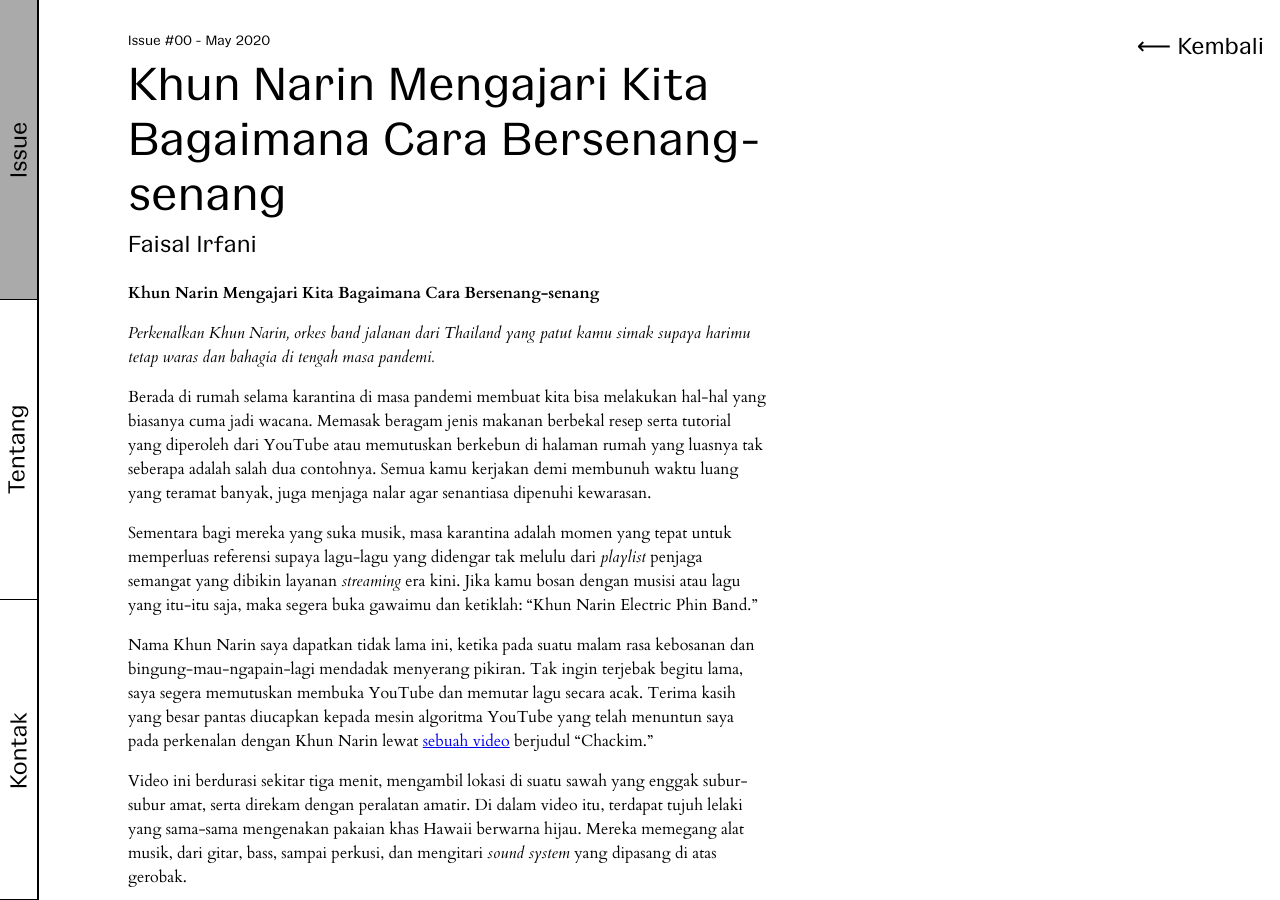
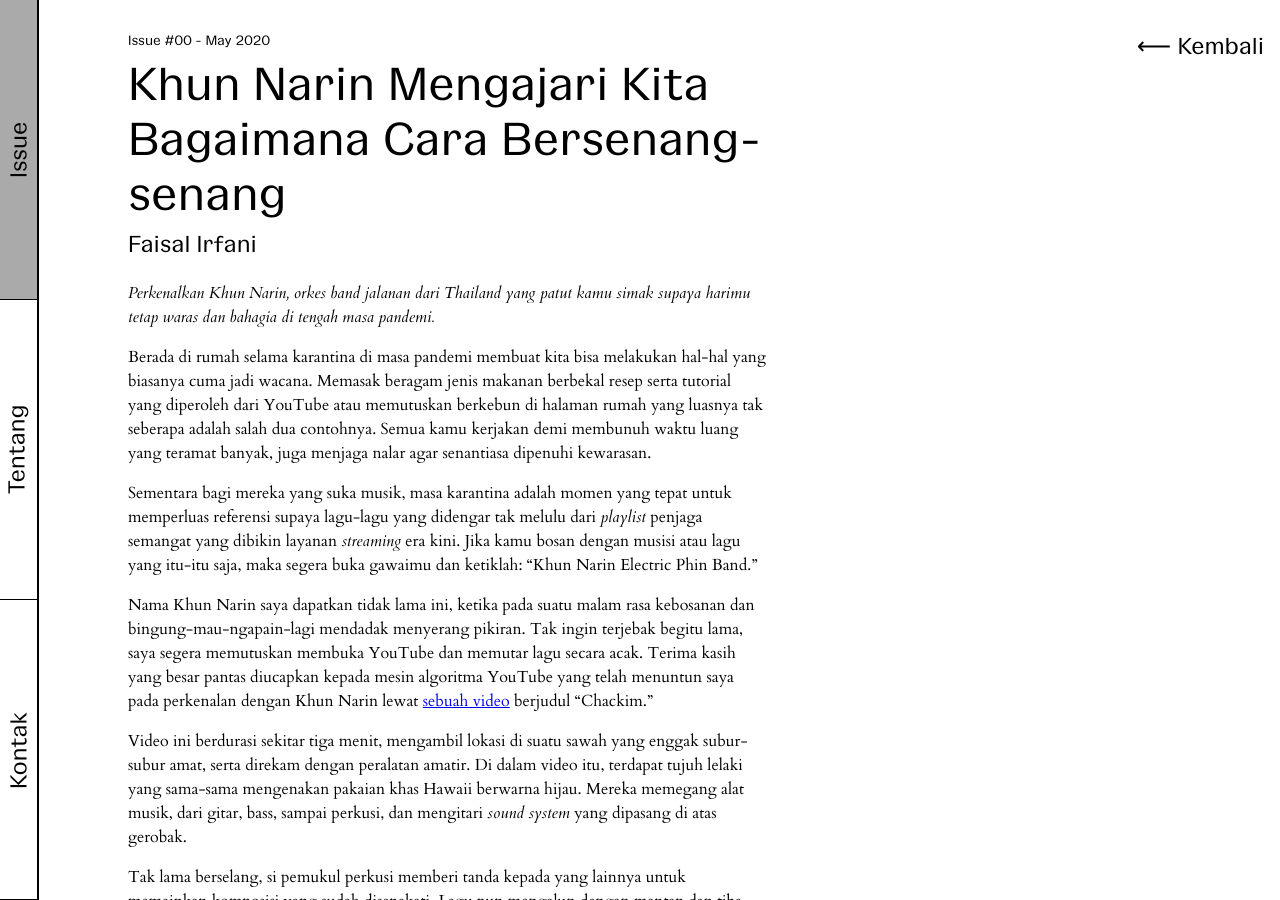
Before and after one commit to zinabidin/zinabidin.github.io, a Jekyll site: the page built from _posts/Issue 00/2020-05-12-khun-narin-mengajari-kita-bagaimana-cara-bersenang-senang.md, in a window 1280 px wide and 900 px high. Built offline with Jekyll 4.4.1, drawn with Linux system fonts in a browser that asks for light colours.

Commit message:
Update from Forestry.io Rizal Ramadhan updated _posts/Issue 00/2020-05-12-khun-narin-mengajari-kita-bagaimana-cara-bersenang-senang.md

```diff
--- a/_posts/Issue 00/2020-05-12-khun-narin-mengajari-kita-bagaimana-cara-bersenang-senang.md
+++ b/_posts/Issue 00/2020-05-12-khun-narin-mengajari-kita-bagaimana-cara-bersenang-senang.md
@@ -5,8 +5,6 @@ author: Faisal Irfani
 bio: Faisal Irfani menghabiskan waktunya untuk menulis dan mendengar musik.
 
 ---
-**Khun Narin Mengajari Kita Bagaimana Cara Bersenang-senang**
-
 _Perkenalkan Khun Narin, orkes band jalanan dari Thailand yang patut kamu simak supaya harimu tetap waras dan bahagia di tengah masa pandemi._
 
 Berada di rumah selama karantina di masa pandemi membuat kita bisa melakukan hal-hal yang biasanya cuma jadi wacana. Memasak beragam jenis makanan berbekal resep serta tutorial yang diperoleh dari YouTube atau memutuskan berkebun di halaman rumah yang luasnya tak seberapa adalah salah dua contohnya. Semua kamu kerjakan demi membunuh waktu luang yang teramat banyak, juga menjaga nalar agar senantiasa dipenuhi kewarasan.
```
